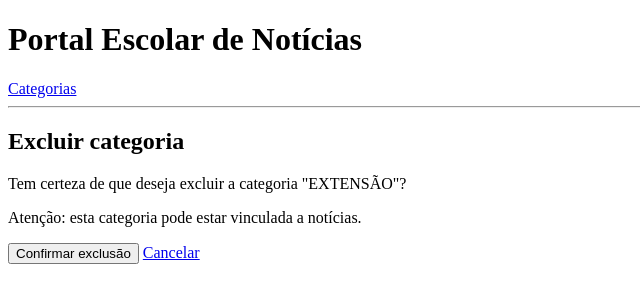
After one commit to luscagbs/ATV19, a Django app: page /categorias/excluir/1/ in a window 1280 px wide. The commit adds this page. Shown: the top 303 px of the page, without its empty margins (0-640 px from the left). Run offline with Django 5.2, Linux system fonts and the light colour scheme; data comes from the database, SQL or seed files in the repository; both versions use the stored data as it was before the commit.

Commit message:
feat: implementar exclusão de categorias

```diff
--- /dev/null
+++ b/portal/templates/portal/categorias/excluir.html
@@ -0,0 +1,17 @@
+{% extends 'portal/base.html' %}
+
+{% block conteudo %}
+
+<h2>Excluir categoria</h2>
+
+<p>Tem certeza de que deseja excluir a categoria "{{ categoria.nome }}"?</p>
+
+<p>Atenção: esta categoria pode estar vinculada a notícias.</p>
+
+<form method="post">
+    {% csrf_token %}
+    <button type="submit">Confirmar exclusão</button>
+    <a href="{% url 'listar_categorias' %}">Cancelar</a>
+</form>
+
+{% endblock %}
--- a/portal/templates/portal/categorias/lista.html
+++ b/portal/templates/portal/categorias/lista.html
@@ -11,9 +11,8 @@
         <li>
             {{ categoria.nome }}
 
-            <a href="{% url 'atualizar_categoria' categoria.pk %}">
-                Editar
-            </a>
+            <a href="{% url 'atualizar_categoria' categoria.pk %}">Editar</a>
+            <a href="{% url 'excluir_categoria' categoria.pk %}">Excluir</a>
         </li>
     {% empty %}
         <li>Nenhuma categoria cadastrada.</li>
--- a/portal/urls.py
+++ b/portal/urls.py
@@ -6,4 +6,5 @@ urlpatterns = [
     path('categorias/', views.listar_categorias, name='listar_categorias'),
     path('categorias/nova/', views.cadastrar_categoria, name='cadastrar_categoria'),
     path('categorias/editar/<int:pk>/', views.atualizar_categoria, name='atualizar_categoria'),
+    path('categorias/excluir/<int:pk>/', views.excluir_categoria, name='excluir_categoria'),
 ]
--- a/portal/views.py
+++ b/portal/views.py
@@ -1,7 +1,7 @@
 from django.shortcuts import render, redirect
 from django.contrib import messages
 from .models import Categoria
-
+from django.db.models.deletion import ProtectedError
 
 def listar_categorias(request):
     categorias = Categoria.objects.all()
@@ -46,3 +46,22 @@ def atualizar_categoria(request, pk):
 
 def inicio(request):
     return render(request, 'portal/inicio.html')
+
+def excluir_categoria(request, pk):
+    categoria = Categoria.objects.filter(pk=pk).first()
+
+    if request.method == 'POST':
+        try:
+            categoria.delete()
+            messages.success(request, 'Categoria excluída com sucesso!')
+        except ProtectedError:
+            messages.error(
+                request,
+                'Não é possível excluir esta categoria, pois existem notícias vinculadas a ela.'
+            )
+
+        return redirect('listar_categorias')
+
+    return render(request, 'portal/categorias/excluir.html', {
+        'categoria': categoria
+    })
```
Also changed, not shown: db.sqlite3 (deleted), 1 other file.
